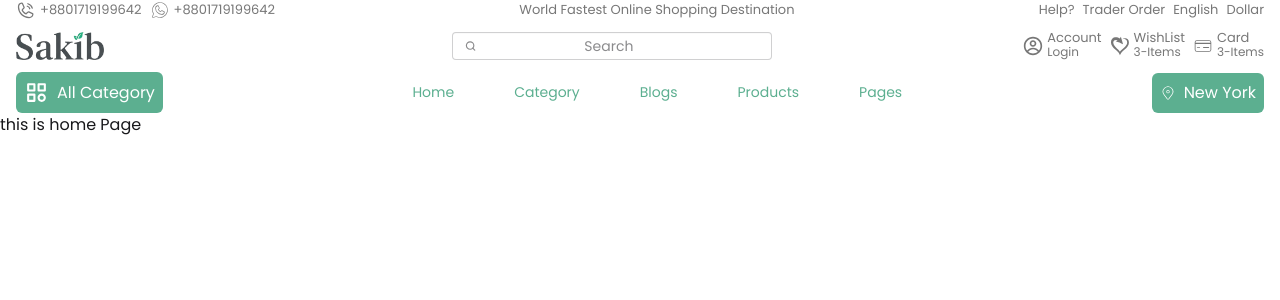
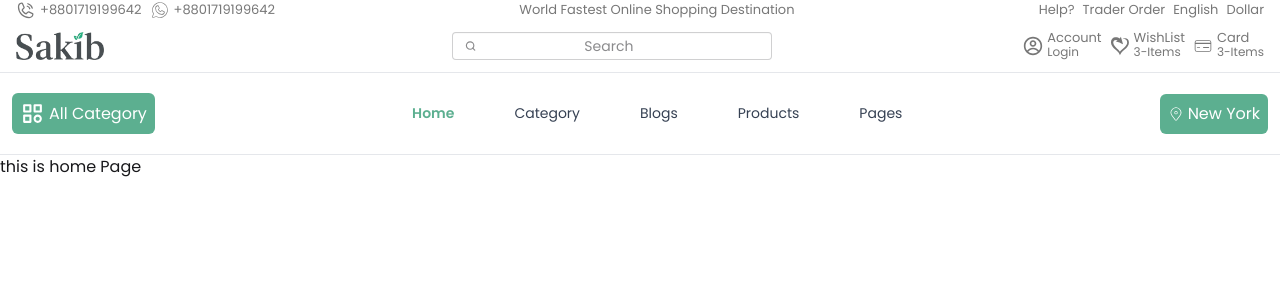
Before and after one commit to Marufsheikh404/Ecommerce-site, a React (Vite) app: page / in a window 1280 px wide. Shown: the top 300 px of the page. Built offline with nearby package versions, Linux system fonts and the light colour scheme.

Commit message:
border is done

```diff
--- a/src/Components/SharedComponents/Header/Navber.jsx
+++ b/src/Components/SharedComponents/Header/Navber.jsx
@@ -5,19 +5,34 @@ import { NavLink } from 'react-router';
 
 const Navber = () => {
     return (
-        <div className='flex items-center justify-between container mx-auto px-4'>
-            <div className='flex items-center gap-2 cp py-2 px-2 rounded-md text-white'>
+        <div className='flex items-center justify-between container mx-auto px-3 border-y border-gray-200 py-5'>
+            <div className='flex items-center gap-1 cp py-2 px-2 rounded-md text-white'>
                 <BiCategory size={25} />
                 <p>All Category</p>
             </div>
             <div className='flex items-center gap-15 cts'>
-                <NavLink to="/" style={({ isActive }) => ({color: isActive ? '#5CAF90' : ''})}>Home</NavLink>
-                <NavLink to="/" style={({ isActive }) => ({color: isActive ? '#5CAF90' : ''})}>Category</NavLink>
-                <NavLink to="/" style={({ isActive }) => ({color: isActive ? '#5CAF90' : ''})}>Blogs</NavLink>
-                <NavLink to="/" style={({ isActive }) => ({color: isActive ? '#5CAF90' : ''})}>Products</NavLink>
-                <NavLink to="/" style={({ isActive }) => ({color: isActive ? '#5CAF90' : ''})}>Pages</NavLink>
+                <NavLink to="/"
+                    className={({ isActive }) =>
+                        isActive ? 'text-[#5CAF90] font-semibold' : 'text-gray-700'
+                    }>Home</NavLink>
+                <NavLink to="/category"
+                    className={({ isActive }) =>
+                        isActive ? 'text-[#5CAF90] font-semibold' : 'text-gray-700'
+                    }>Category</NavLink>
+                <NavLink to="/blogs"
+                    className={({ isActive }) =>
+                        isActive ? 'text-[#5CAF90] font-semibold' : 'text-gray-700'
+                    }>Blogs</NavLink>
+                <NavLink to="/products"
+                    className={({ isActive }) =>
+                        isActive ? 'text-[#5CAF90] font-semibold' : 'text-gray-700'
+                    }>Products</NavLink>
+                <NavLink to="/pages"
+                    className={({ isActive }) =>
+                        isActive ? 'text-[#5CAF90] font-semibold' : 'text-gray-700'
+                    }>Pages</NavLink>
             </div>
-            <div className='flex items-center gap-2 cp py-2 px-2 rounded-md text-white'>
+            <div className='flex items-center gap-1 cp py-2 px-2 rounded-md text-white'>
                 <CiLocationOn />
                 <p>New York</p>
             </div>
```
